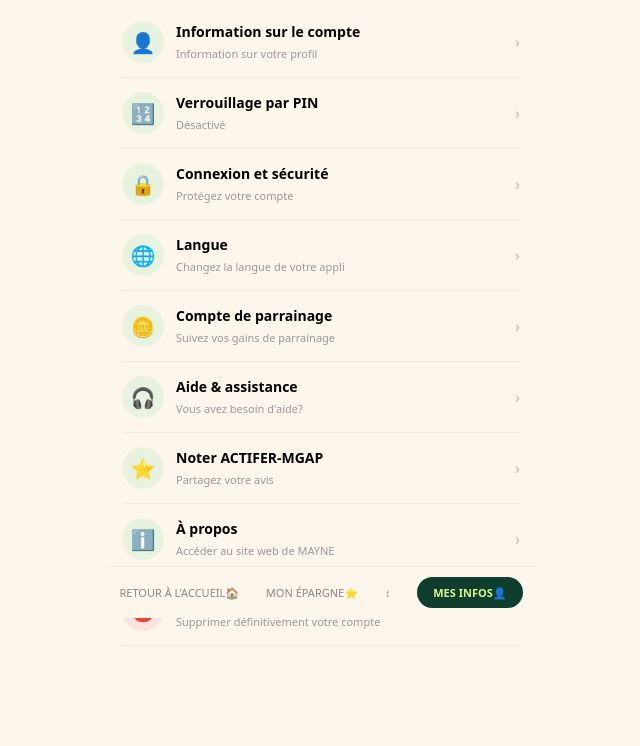
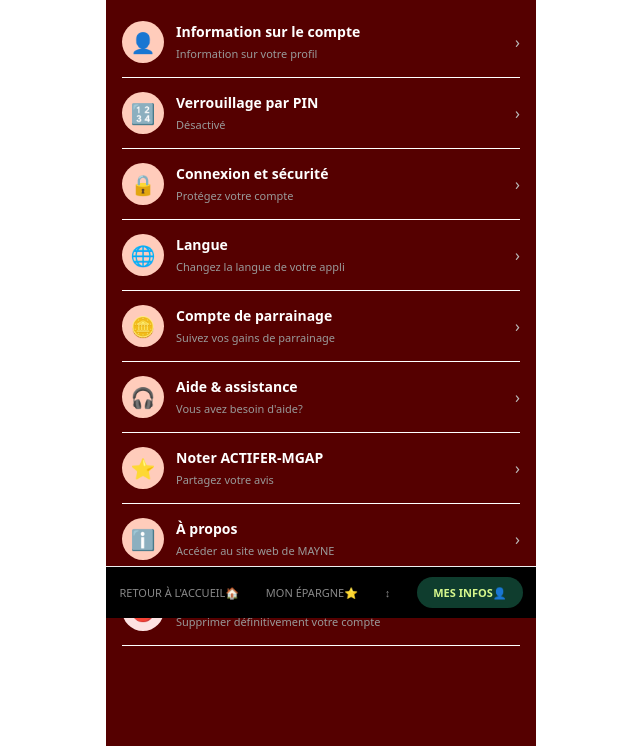
Before and after one commit to MayneILLIMINET/MAYNE-E-SERVICES-ILLIMINET, a plain HTML site: page compte.html in a window 1280 px wide. Shown: the part 182-928 px from the top of the page, without its empty margins (319-959 px from the left). Drawn offline with Linux system fonts and the light colour scheme.

Commit message:
Update compte.html

```diff
--- a/compte.html
+++ b/compte.html
@@ -6,19 +6,19 @@
 <title>Mon Compte - MAYNE</title>
 <style>
 *{margin:0;padding:0;box-sizing:border-box;font-family:system-ui}
-body{background:#fdf6ec;display:flex;justify-content:center}
-.app{max-width:430px;width:100%;min-height:100vh;background:#fdf6ec;padding-bottom:90px}
-.top{text-align:center;padding:20px 16px 10px}
+body{background:#fff;display:flex;justify-content:center}
+.app{max-width:430px;width:100%;min-height:100vh;background:#500;padding-bottom:90px}
+.top{text-align:center;color:#fff;padding:20px 16px 10px}
 .avatar-wrap{width:90px;height:90px;margin:0 auto;position:relative}
-.avatar{width:90px;height:90px;border-radius:50%;background:#d9d9d9;display:flex;align-items:center;justify-content:center;font-size:40px;color:#666}
-.star{position:absolute;bottom:0;right:0;width:28px;height:28px;background:#ffe04a;border-radius:50%;display:flex;align-items:center;justify-content:center;border:3px solid #fdf6ec}
+.avatar{width:90px;height:90px;border-radius:50%;background:#aaa;display:flex;align-items:center;justify-content:center;font-size:40px;color:#666}
+.star{position:absolute;bottom:0;right:0;width:28px;height:28px;background:#aaa;border-radius:50%;display:flex;align-items:center;justify-content:center;border:3px solid #fdf6ec}
 .list{padding:10px 16px}
-.item{display:flex;align-items:center;gap:12px;padding:14px 0;border-bottom:1px solid #f0e9d8;cursor:pointer}
-.icon{width:42px;height:42px;background:#e8f3df;border-radius:50%;display:flex;align-items:center;justify-content:center;font-size:20px}
-.item b{display:block;font-size:14px}
+.item{display:flex;align-items:center;gap:12px;padding:14px 0;border-bottom:1px solid #fff;cursor:pointer}
+.icon{width:42px;height:42px;background:#fcb;border-radius:50%;display:flex;align-items:center;justify-content:center;font-size:20px}
+.item b{display:block;color:#fff;font-size:14px}
 .item span{font-size:11px;color:#999}
 .arrow{margin-left:auto;color:#bbb}
-.bottom{position:fixed;bottom:0;left:50%;transform:translateX(-50%);max-width:430px;width:100%;background:#fdf6ec;display:flex;justify-content:space-around;padding:10px 0;border-top:1px solid #eee}
+.bottom{position:fixed;bottom:0;left:50%;transform:translateX(-50%);max-width:430px;width:100%;background:#000;display:flex;justify-content:space-around;padding:10px 0;border-top:1px solid #eee}
 .bnav{border:none;background:none;font-size:11px;color:#888}
 .bnav.active{background:#0f3d2e;color:#d6f78c;border-radius:100px;padding:8px 16px;font-weight:700}
 </style>
```
